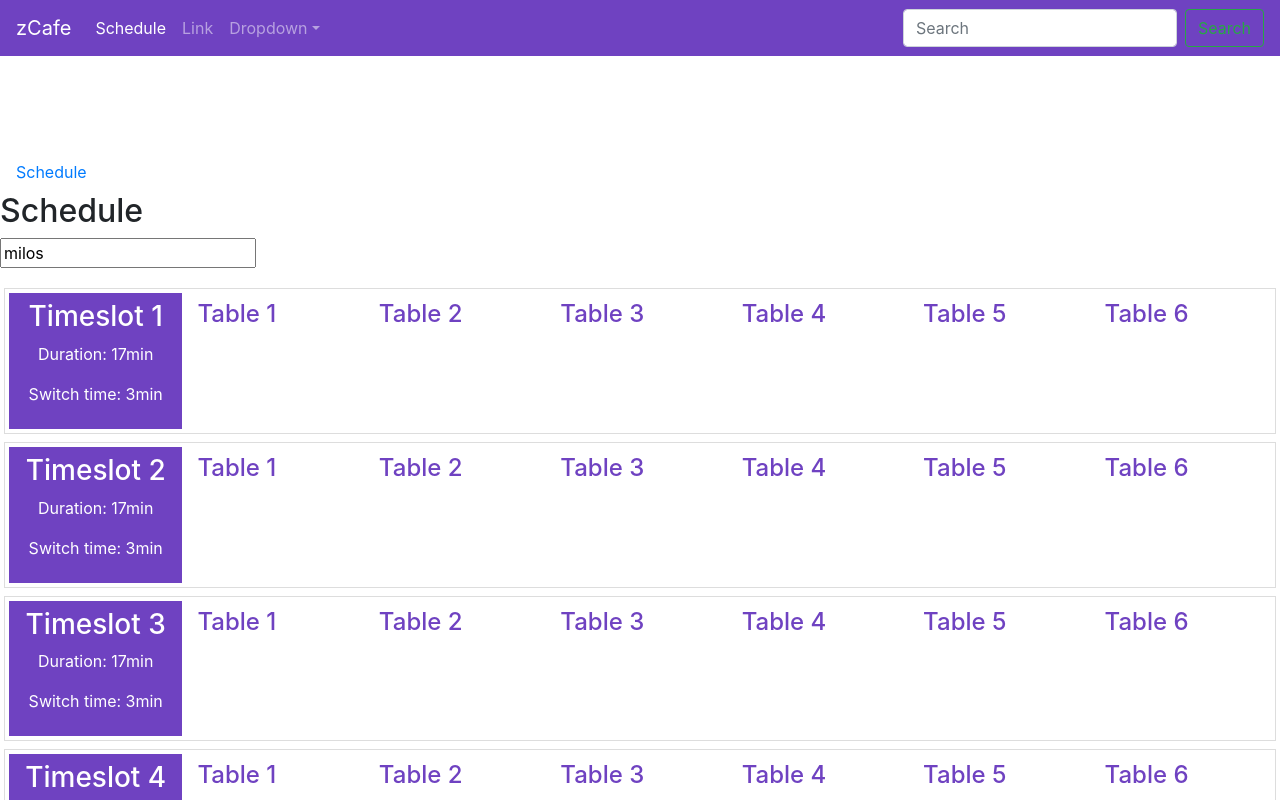
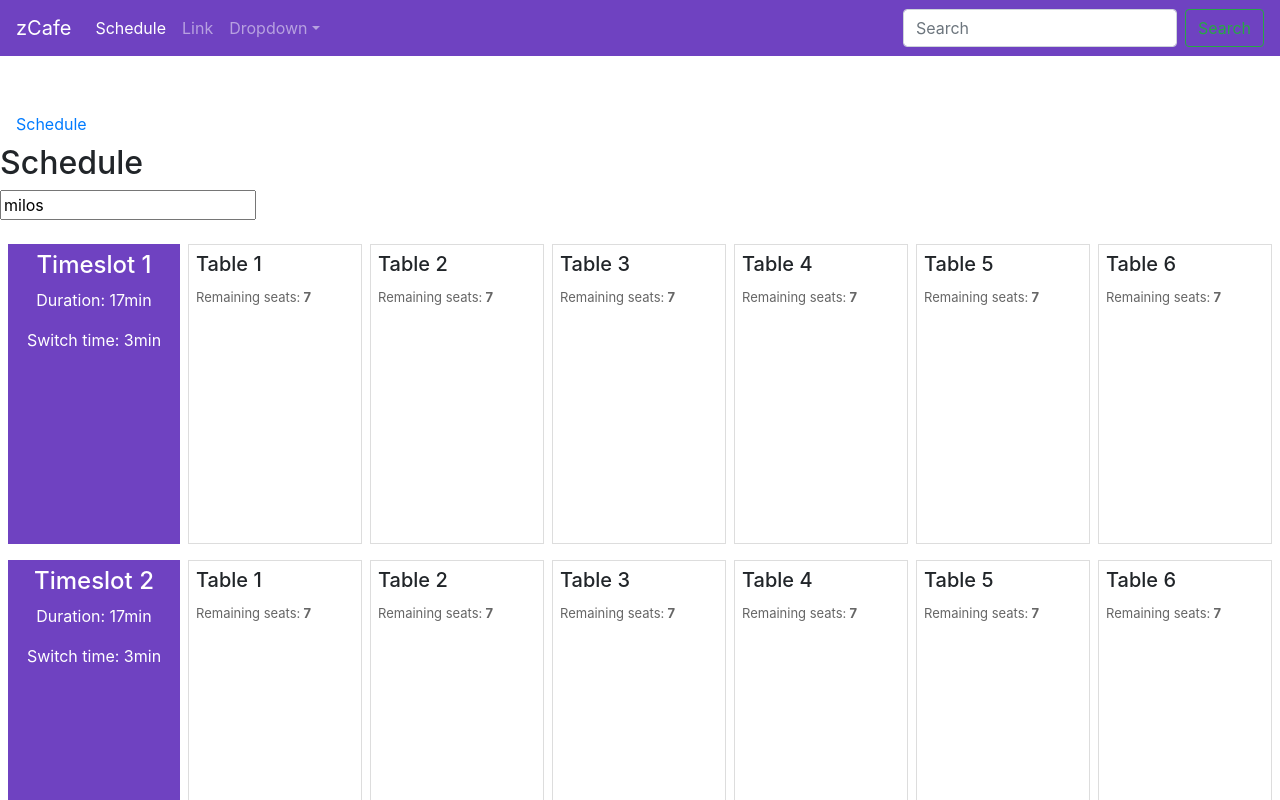
Before and after one commit to stanke86/zCafeScheduler, an Angular app: page /schedule in a window 1280 px wide. Shown: the top 800 px of the page. Built offline with nearby package versions, Linux system fonts and the light colour scheme.

Commit message:
added remaining seats on the table template

```diff
--- a/src/app/app.component.html
+++ b/src/app/app.component.html
@@ -27,8 +27,6 @@
 
 <br>
 <br>
-<br>
-<br>
 <a class="nav-link" routerLink="/schedule">Schedule <span class="sr-only">(current)</span></a>
 
 
--- a/src/app/schedule/schedule.component.html
+++ b/src/app/schedule/schedule.component.html
@@ -5,14 +5,18 @@
 <div class="schedule">
   <div class="time-slot" *ngFor="let timeSlot of timeSlots;let i=index">
     <div class="time-slot-info">
-      <h3>
+      <h4>
         Timeslot {{i+1}}
-      </h3>
+      </h4>
       <p>Duration: {{timeSlot.durationMinutes}}min</p>
       <p>Switch time: {{timeSlot.switchDurationMinutes}}min</p>
     </div>
     <div class="table" *ngFor="let table of timeSlot.tables" (click)="applyForTable(table)">
-      <h4>Table {{table.tableNumber}}</h4>
+      <span *ngIf="table.capacity===table.participants.length" class="badge badge-info float-right">FULL</span>
+      <h5>Table {{table.tableNumber}}</h5>
+      <span title="Remaining seats" class="remaining-seats">
+        Remaining seats:<strong> {{table.capacity-table.participants.length}}</strong>
+      </span>
       <div class="participant" *ngFor="let participant of table.participants">{{participant}}</div>
     </div>
   </div>
--- a/src/app/schedule/schedule.component.scss
+++ b/src/app/schedule/schedule.component.scss
@@ -4,9 +4,10 @@
     height: 95vh;
     display: grid;
     .time-slot {
-        border: 1px solid #ddd;
         margin: 4px;
-        display: flex;
+        @media screen and (min-width: 768px) {
+            display: flex;
+        }
         &>div {
             flex-grow: 1;
             flex-basis: 0;
@@ -19,11 +20,19 @@
             color: #fff;
         }
         .table {
-            color: $purple;
+            border: 1px solid #ddd;
+            min-height: 100px;
+            @media screen and (min-width: 768px) {
+                min-height: 300px;
+            } // color: $purple;
             &:hover {
-                background: $purple;
-                color: #fff;
+                // background: $purple;
+                // color: #fff;
                 border-radius: 8px;
+            }
+            .remaining-seats {
+                font-size: small;
+                color: #666;
             }
         }
     }
--- a/src/app/schedule/schedule.component.ts
+++ b/src/app/schedule/schedule.component.ts
@@ -27,6 +27,13 @@ export class ScheduleComponent implements OnInit {
   }
 
   applyForTable(table: Table) {
+    let index = table.participants.indexOf(this.name);
+    if (index !== -1) {
+      table.participants.splice(index, 1);
+      this.toastrService.info("You are removed from the selected table");
+      return;
+    }
+
     let isInSameSlot: boolean = false;
 
     if (table.participants.length === table.capacity) {
```
